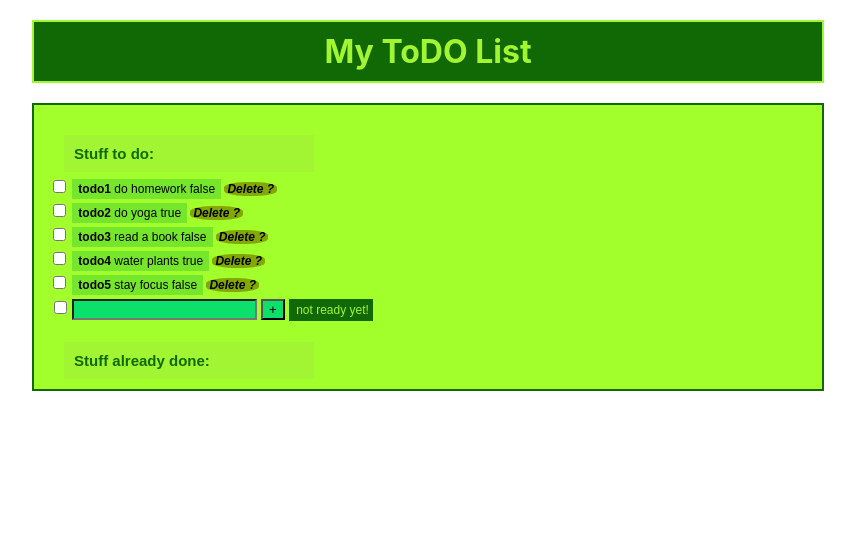
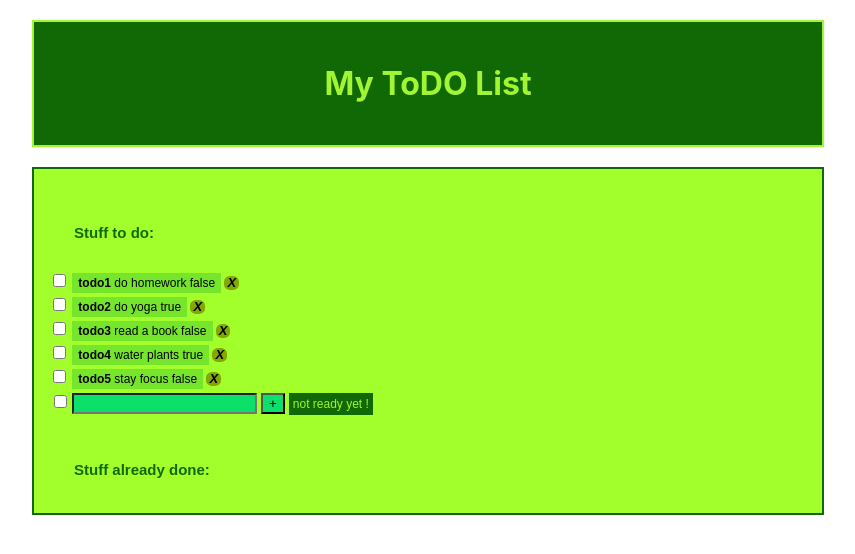
Before and after one commit to florentina-ban/mytodo, a React (Create React App) app in the folder my_app/: page / in a window 1280 px wide. Shown: the top 554 px of the page, without its empty margins (212-1067 px from the left). Built offline with nearby package versions, Linux system fonts and the light colour scheme.

Commit message:
eslint changings

```diff
--- a/my_app/src/Add.js
+++ b/my_app/src/Add.js
@@ -1,73 +1,136 @@
-import React from 'react';
+import EmptyError from "./EmptyError";
+import PropTypes from "prop-types";
+import React from "react";
 import generateId from "./utils";
-import EmptyError from "./EmptyError";
 import styled from "styled-components";
 
-const AddComp=styled.span`
+
+const AddComp = styled.span`
     padding: 3px;
     margin: 3px;
     text-align: left;
     background-color: "rgb(118, 230, 44)";
-`
-export const MyLable=styled.span`
+`,
+    BtnAdd = styled.input`
+        background-color: rgb(11, 224, 107);
+        cursor: pointer;
+        margin:2px;
+`,
+    MyLable = styled.span`
         background-color: rgb(17, 105, 5);
         color:rgb(161, 245, 51);
         padding: 4px;
         text-align: left;
         margin:2px;
-`
-const MyLable2=styled(MyLable)`
-    background-color: ${props => props.error==="errorClass"? "rgb(17, 105, 5)" : "rgb(161, 245, 51)"};
-    color:${props => props.error==="errorClass"? "rgb(161, 245, 51)" : "rgb(161, 245, 51)"};
+`,
+    MyLable2 = styled(MyLable)`
+        background-color: ${(props) => {
+        if (props.error === "errorClass") {
+            return "rgb(17, 105, 5)";
+        }
+        return "rgb(161, 245, 51)";
+    }
+};
+        color: ${(props) => {
+        if (props.error === "errorClass") {
+            return "rgb(161, 245, 51)";
+        }
+        return "rgb(161, 245, 51)";
+    }
+};
         margin: 2px;
-`
-const BtnAdd=styled.input`
-    background-color: rgb(11, 224, 107);
-    margin:2px;
-    cursor: pointer;
-`
+`;
 
-export default class AddComponent extends React.Component{
-    constructor(props){
+export default class AddComponent extends React.Component {
+
+    static propTypes = {
+        "addToDo": PropTypes.func,
+        "allToDos": PropTypes.arrayOf(PropTypes.oneOfType([
+            PropTypes.bool,
+            PropTypes.string,
+            PropTypes.string
+        ]))
+    }
+
+    static defaultProps = {
+        "addToDo": () => {
+            const aNumber = 0;
+            return aNumber;
+        },
+        "allToDos": []
+    }
+
+    constructor (props) {
         super(props);
-        this.state={text:"",labelErrClass:"errorClass",empyErr:""};
-        this.myRef=React.createRef();
+        this.state = {"labelErrClass": "errorClass"};
+        this.myRef = React.createRef();
+        this.handleKey = this.handleKey.bind(this);
+        this.handleValue = this.handleValue.bind(this);
+        this.handleAddToDoCb = this.handleAddToDoCb.bind(this);
     }
-    keyHandler = (event) => {
-        if (event.key==="Enter")
-            this.addToDoCb();
-    }
-    hodValue = () => {
-        this.setState({text:this.myRef.current.value, labelErrClass: this.myRef.current.value.length===0 ? "errorClass" : "noErrorClass" });
-        if (this.myRef.current.value.length>0)
-            this.setState({emptyErr:""});
-    }
-    addToDoCb = () =>{
-        const todoText=this.myRef.current.value.trim();
 
-        if (todoText.length===0){
-            this.setState({emptyErr:"fill the gap and then press Enter"});
-        }
-        else{
-            let idG=generateId(this.props.allToDos);
-            document.getElementById("todo_id").value="";
-            let stuff={
-                text:todoText,
-                id:idG,
-                done:false
-            }
-            this.props.addToDo(stuff);
-            this.setState({labelErrClass:"errorClass"},()=>{});
+    handleKey (event) {
+        if (event.key === "Enter") {
+            this.handleAddToDoCb();
         }
     }
-    render(){
-        return(
-            <AddComp onKeyPress={this.keyHandler}>
-                    <input type="Checkbox" ></input>
-                    <BtnAdd type='text' id="todo_id" ref={this.myRef} onChange={this.hodValue}></BtnAdd>
-                    <BtnAdd type="button" id="add_button_id" value="+" onClick={this.addToDoCb} ></BtnAdd>
-                    <MyLable2 error={this.state.labelErrClass}> not ready yet! </MyLable2>
-                    <EmptyError errMessage={this.state.emptyErr} />
+
+    handleValue () {
+        let errclass = "";
+        const zero = 0;
+        if (this.myRef.current.value.length === zero) {
+            errclass = "errorClass";
+        } else {
+            errclass = "noErrorClass";
+        }
+        this.setState({"labelErrClass": errclass});
+        if (this.myRef.current.value.length) {
+            this.setState({"emptyErr": ""});
+        }
+    }
+
+    handleAddToDoCb () {
+        const todoText = this.myRef.current.value.trim(),
+            {allToDos, addToDo} = this.props,
+            zero = 0;
+
+        if (todoText.length === zero) {
+            this.setState({"emptyErr": "fill the gap and then press Enter"});
+        } else {
+            document.getElementById("todo_id").value = "";
+            const idG = generateId(allToDos),
+                stuff = {
+                    "done": false,
+                    "id": idG,
+                    "text": todoText
+
+                };
+            addToDo(stuff);
+            this.setState({"labelErrClass": "errorClass"});
+        }
+    }
+
+    render () {
+        const {labelErrClass, emptyErr} = this.state;
+        return (
+            <AddComp onKeyPress={this.handleKey}>
+                <input type="Checkbox" />
+                <BtnAdd
+                    id="todo_id"
+                    onChange={this.handleValue}
+                    ref={this.myRef}
+                    type="text"
+                />
+                <BtnAdd
+                    id="add_button_id"
+                    onClick={this.handleAddToDoCb}
+                    type="button"
+                    value="+"
+                />
+                <MyLable2 error={labelErrClass}>
+                    {"not ready yet !"}
+                </MyLable2>
+                <EmptyError errMessage={emptyErr} />
             </AddComp>
         );
     }
--- a/my_app/src/Delete.js
+++ b/my_app/src/Delete.js
@@ -8,7 +8,7 @@ const BtnText = styled.span`
     padding: 3px;
     font-family: sans-serif
     font-style: italic;
-    font-size:12px;
+    font-size:13px;
 `,
     DeleteBtn = styled.span`
     background-color: rgb(132, 168, 2);
@@ -21,7 +21,7 @@ const BtnText = styled.span`
         return (
             <DeleteBtn onClick={removeToDo.bind(id)}>
                 <BtnText>
-                    {"Delete ?"}
+                    {"X"}
                 </BtnText>
             </DeleteBtn>
         );
--- a/my_app/src/Layout.js
+++ b/my_app/src/Layout.js
@@ -1,10 +1,20 @@
-import React, {Component} from 'react';
-import Todo from './Todo.js';
-import lista from './constants.js';
+import React, {Component} from "react";
 import AddComponent from "./Add";
+import Todo from "./Todo.js";
+import lista from "./constants.js";
 import styled from "styled-components";
 
-const ListTitle=styled.h1`
+const ListComp = styled.p`
+    font: normal 12px sans-serif;
+    margin: auto;
+    border: 2px rgb(17, 105, 5) solid;
+    background-color: rgb(163, 255, 43);
+    padding:10px;
+    width: 60%;
+    justify-content: center;
+    align-items:flex-start;
+`,
+    ListTitle = styled.h1`
     background-color: rgb(17, 105, 5);
     width: 60%;
     margin: auto;
@@ -14,75 +24,106 @@ const ListTitle=styled.h1`
     margin-bottom: 20px;
     border: 2px rgb(161, 245, 51) solid;
     color: rgb(161, 245, 51);
-`
-const ListComp=styled.p`
-    font: normal 12px sans-serif;
-    margin: auto;
-    border: 2px rgb(17, 105, 5) solid;
+`,
+    LittleTitle = styled(ListTitle)`
+    width: 30%;
     background-color: rgb(163, 255, 43);
-    padding:10px;
-    width: 60%;
-    justify-content: center;
-    align-items:flex-start;
-`
-const LittleTitle=styled(ListTitle)`
-    width: 30%;
-    background-color: rgb(161, 245, 51);
     color:  rgb(17, 105, 5);
     margin-left: 20px;
     font-size: 15px;
     text-align: left;
     border: 0px;
     margin-bottom: 0;
-`
-export default class Layout extends Component{
-    constructor(){
+`;
+export default class Layout extends Component {
+    constructor () {
         super();
-        this.state={todos:lista, checkedTodos:[]};
+        this.state = {"checkedTodos": [],
+            "todos": lista};
     }
+
     removeToDo = (id) => {
-        let new_list=[];
-        new_list=this.state.todos.filter(todo=>todo.id!==id);
-        if (new_list.length<this.state.todos.length)
-            this.setState({todos:new_list});
-        else{
-            new_list=this.state.checkedTodos.filter(todo=>todo.id!==id);
-            this.setState({checkedTodos:new_list});
+        let [...newList] = this.state.todos.filter((todo) => todo.id !== id);
+        if (newList.length < this.state.todos.length) {
+            this.setState({"todos": newList});
+        } else {
+            newList = this.state.checkedTodos.filter((todo) => todo.id !== id);
+            this.setState({"checkedTodos": newList});
         }
     }
+
     setChecked = (id) => {
-        let new_todo = this.state.todos.filter(todo => todo.id===id)[0];
-        const cList=Array.from(this.state.checkedTodos);
-        cList.push(new_todo);
-        this.setState({checkedTodos:cList},this.removeToDo(id));
+        const newTodo = this.state.todos.filter((todo) => todo.id === id)[0],
+            cList = Array.from(this.state.checkedTodos);
+        cList.push(newTodo);
+        this.setState({"checkedTodos": cList}, this.removeToDo(id));
     }
+
     setUnChecked = (id) => {
-        let new_todo = this.state.checkedTodos.filter(todo => todo.id===id)[0];
-        const cList=Array.from(this.state.checkedTodos);
-        const newcList=cList.filter(todo => todo.id!==id);
-        let newTodos=this.state.todos;
-        newTodos.push(new_todo);
-        this.setState({checkedTodos:newcList,todos:newTodos},()=>{});
+        const cList = Array.from(this.state.checkedTodos),
+            newcList = cList.filter((todo) => todo.id !== id),
+            newTodo = this.state.checkedTodos.filter((todo) => todo.id === id)[0],
+            newTodos = this.state.todos;
+        newTodos.push(newTodo);
+        this.setState({"checkedTodos": newcList,
+            "todos": newTodos}, () => {});
     }
+
     addToDo = (stuffToDo) => {
+        const [...todos] = this.state.todos;
+        todos.push(stuffToDo);
         this.state.todos.push(stuffToDo);
-        this.setState({todos:this.state.todos});
+        this.setState({todos});
     }
-    render(){
-        const list=this.state.todos;
-        const todos=list.map((todo) => { return <Todo id={todo.id} text={todo.text} done={todo.done} key={`todo_${todo.id}`} ck={false} ref={todo.id} removeToDo={this.removeToDo} setChecked={this.setChecked}/>});
-        const cList=Array.from(this.state.checkedTodos);
-        const checked=cList.map((todo) => { return <Todo id={todo.id} text={todo.text} done={todo.done} key={`todo_${todo.id}`} ck={true} ref={todo.id} removeToDo={this.removeToDo} setChecked={this.setUnChecked}/>});
-        return(
+
+    render () {
+        const [...cList] = Array.from(this.state.checkedTodos),
+            checked = cList.map((todo) => <Todo
+                ck={true}
+                done={todo.done}
+                id={todo.id}
+                key={`todo_${todo.id}`}
+                ref={todo.id}
+                removeToDo={this.removeToDo}
+                setChecked={this.setUnChecked}
+                text={todo.text}
+            />),
+            [...list] = this.state.todos,
+            todos = list.map((todo) => <Todo
+                ck={false}
+                done={todo.done}
+                id={todo.id}
+                key={`todo_${todo.id}`}
+                ref={todo.id}
+                removeToDo={this.removeToDo}
+                setChecked={this.setChecked}
+                text={todo.text}
+            />);
+        return (
             <div>
                 <ListTitle>
-                    My ToDO List
+                    <p>
+                        {"My ToDO List"}
+                    </p>
                 </ListTitle>
                 <ListComp>
-                    <LittleTitle>Stuff to do: </LittleTitle>
+                    <LittleTitle>
+                        <p>
+                            {"Stuff to do:"}
+                        </p>
+                    </LittleTitle>
                     {todos}
-                    <AddComponent addToDo={this.addToDo} id="add_id" allToDos={this.state.todos}/>
-                    <LittleTitle>Stuff already done:</LittleTitle>
+                    <AddComponent
+                        addToDo={this.addToDo}
+                        allToDos={list}
+                        id="add_id"
+                    />
+                    <LittleTitle>
+                        {" "}
+                        <p>
+                            {"Stuff already done:"}
+                        </p>
+                    </LittleTitle>
                     {checked}
                 </ListComp>
             </div>
--- a/my_app/src/Todo.js
+++ b/my_app/src/Todo.js
@@ -1,7 +1,7 @@
 import DeleteTodo from "./Delete";
+import PropTypes from "prop-types";
 import React from "react";
 import styled from "styled-components";
-import PropTypes from 'prop-types';
 
 const CheckBox = styled.input`
     cursor:pointer;
@@ -14,73 +14,115 @@ const CheckBox = styled.input`
     padding: 3px;
     margin: 3px;
     text-align: left;
-    background-color: ${(props) => (props.cheked === "nck" ? "rgb(118, 230, 44)" : "rgb(242, 203, 48)")};
-    text-decoration: ${(props) => (props.cheked === "nck" ? "none" : "line-through")};
+    background-color: ${(props) => {
+        if (props.cheked === "nck") {
+            return "rgb(118, 230, 44)";
+        }
+        return "rgb(242, 203, 48)";
+    }
+};
+    text-decoration: ${(props) => {
+        if (props.cheked === "nck") {
+            return "none";
+        }
+        return "line-through";
+    }
+};
 `;
 
+export default class Todo extends React.Component {
 
-export default class Todo extends React.Component {
+    static propTypes = {
+        "ck": PropTypes.bool,
+        "done": PropTypes.bool,
+        "id": PropTypes.string,
+        "removeToDo": PropTypes.func,
+        "setChecked": PropTypes.func,
+        "text": PropTypes.string
+    }
+
+    static defaultProps = {
+        "ck": true,
+        "done": true,
+        "id": "",
+        "removeToDo": () => null,
+        "setChecked": () => null,
+        "text": ""
+    }
 
     constructor (props) {
 
         super(props);
-        this.state= props.ck===false ? {"className": "nck",
-        "isChecked": false} : {"className": "ck",
-        "isChecked": true}
+        if (props.ck === false) {
+            this.state = {"className": "nck",
+                "isChecked": false};
+        } else {
+            this.state = {"className": "ck",
+                "isChecked": true};
+        }
+        this.handleChangeClassName = this.handleChangeClassName.bind(this);
+        this.deleteToDo = this.deleteToDo.bind(this);
 
     }
 
-    static propTypes = {
-        "id" : PropTypes.string,
-        "text" : PropTypes.string,
-        "done" : PropTypes.bool
+    handleChangeClassName () {
+        const {isChecked} = this.state;
+        let cl = "";
+        if (isChecked) {
+            cl = "nck";
+        } else {
+            cl = "ck";
+        }
+        this.setState({"className": cl,
+            "isChecked": !isChecked}, () => {
+            this.goOnFunction();
+        });
     }
 
-    changeClassName () {
-
-        const cl = this.state.isChecked ? "nck" : "ck";
-        this.setState({"className": cl,
-            "isChecked": !this.state.isChecked},()=>{this.goOnFunction()});
-    }
-    goOnFunction (){
-        if (this.state.isChecked & this.props.ck===false)
-            this.props.setChecked(this.props.id);
-        else
-            if (!this.state.isChecked & this.props.ck===true)
-                this.props.setChecked(this.props.id);
+    goOnFunction () {
+        const {isChecked} = this.state,
+            {ck, id, setChecked} = this.props;
+        if (isChecked && ck === false) {
+            setChecked(id);
+        } else
+        if (!isChecked && ck === true) {
+            setChecked(id);
+        }
     }
 
     deleteToDo () {
-
-        this.props.removeToDo(this.props.id);
+        const {id} = this.props,
+            {removeToDo} = this.props;
+        removeToDo(id);
 
     }
 
     render () {
-
+        const {done, id, text} = this.props,
+            {className} = this.state;
         return (
             <ListStyle>
                 <CheckBox
-                    id={this.props.id}
-                    onChange={this.changeClassName.bind(this)}
+                    id={id}
+                    onChange={this.handleChangeClassName}
                     type="checkbox"
                 />
-                <MyTodoItem cheked={this.state.className}>
+                <MyTodoItem cheked={className}>
                     <strong>
                         {" "}
-                        {this.props.id}
+                        {id}
                         {" "}
                     </strong>
-                    {this.props.text}
+                    {text}
                     {" "}
-                    {this.props.done.toString()}
+                    {done.toString()}
                     {" "}
 
                     {" "}
                 </MyTodoItem>
                 <DeleteTodo
-                    id={this.props.id}
-                    removeToDo={this.deleteToDo.bind(this)}
+                    id={id}
+                    removeToDo={this.deleteToDo}
                 />
             </ListStyle>
         );
```
Also changed, not shown: my_app/src/utils.js (+13 -13 lines). Lines whose indentation alone changed are shown as unchanged.
